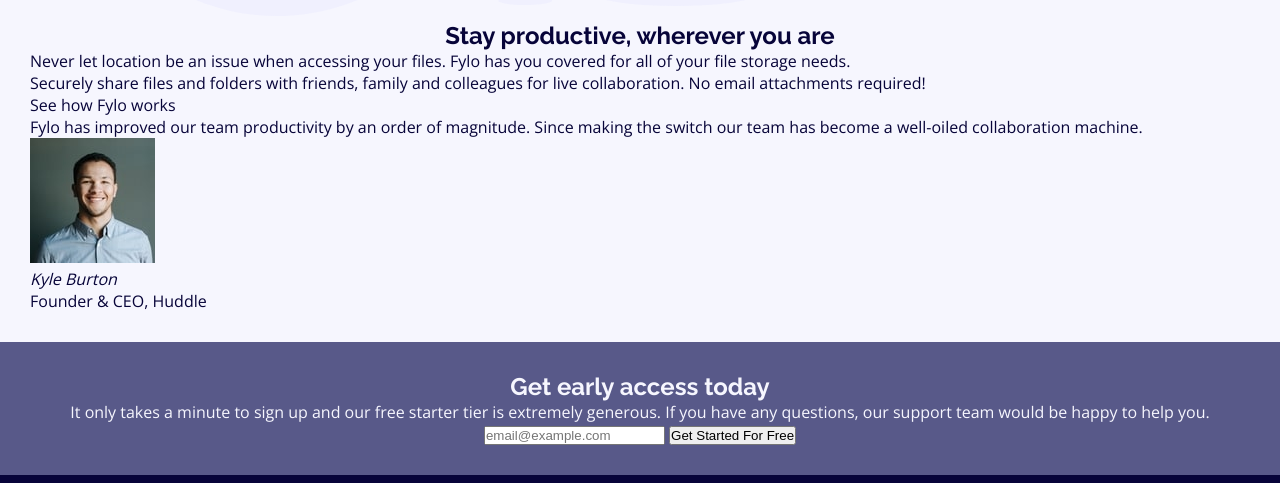
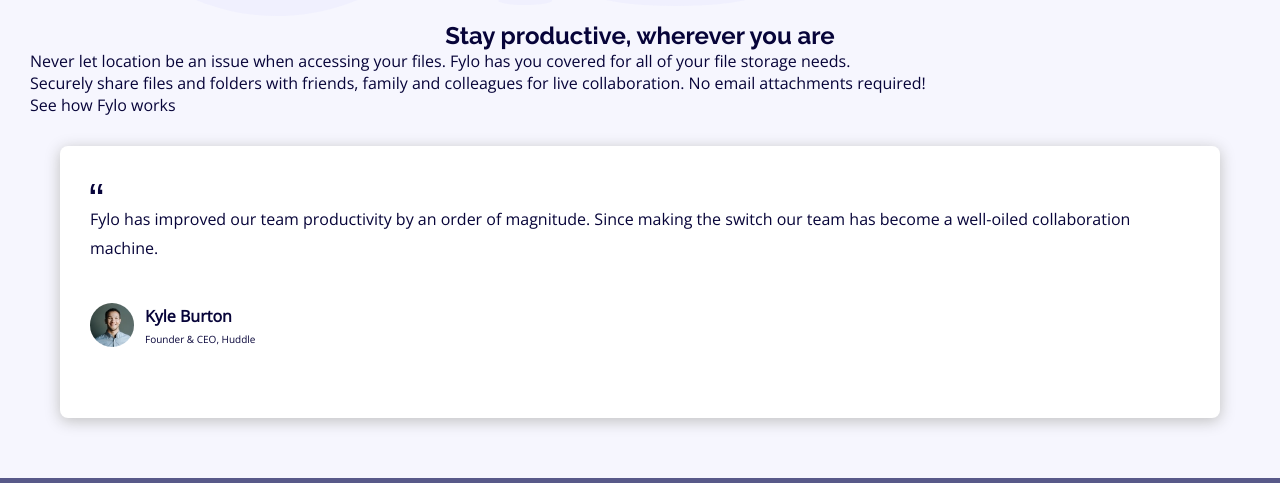
Before and after one commit to herjazz/fylo-landing-page, a plain HTML site: page index.html in a window 1280 px wide. Shown: the part 1922-2405 px from the top of the page. Drawn offline with nearby package versions, Linux system fonts and the light colour scheme.

Commit message:
Style testimonial

```diff
--- a/style.css
+++ b/style.css
@@ -86,6 +86,57 @@ h2,
   content: url("./images/illustration-2.svg");
 }
 
+.testimonial {
+  background-color: white;
+  box-shadow: 0 3px 15px var(--light-gray);
+  border-radius: 8px;
+  padding: 30px;
+  margin: 30px;
+}
+
+.testimonial blockquote {
+  line-height: 1.8rem;
+}
+
+.testimonial blockquote::before {
+  /* make larger  */
+  content: url("./images/icon-quotes.svg");
+}
+
+.kyle {
+  /* sort out amrgins */
+  display: grid;
+  grid-template-areas:
+    "image name"
+    "image title";
+  grid-template-columns: 40px 1fr;
+  align-items: center;
+  column-gap: 15px;
+  row-gap: 5px;
+}
+
+.kyle img {
+  border-radius: 50%;
+  max-height: 35%;
+  grid-area: image;
+}
+
+.kyle-name {
+  grid-area: name;
+  align-self: end;
+}
+
+.kyle-name cite {
+  font-style: normal;
+  font-weight: bold;
+}
+
+.kyle-title {
+  grid-area: title;
+  align-self: start;
+  font-size: x-small;
+}
+
 .call {
   background-color: var(--desaturated-blue);
   color: var(--light-grayish-blue);
```
